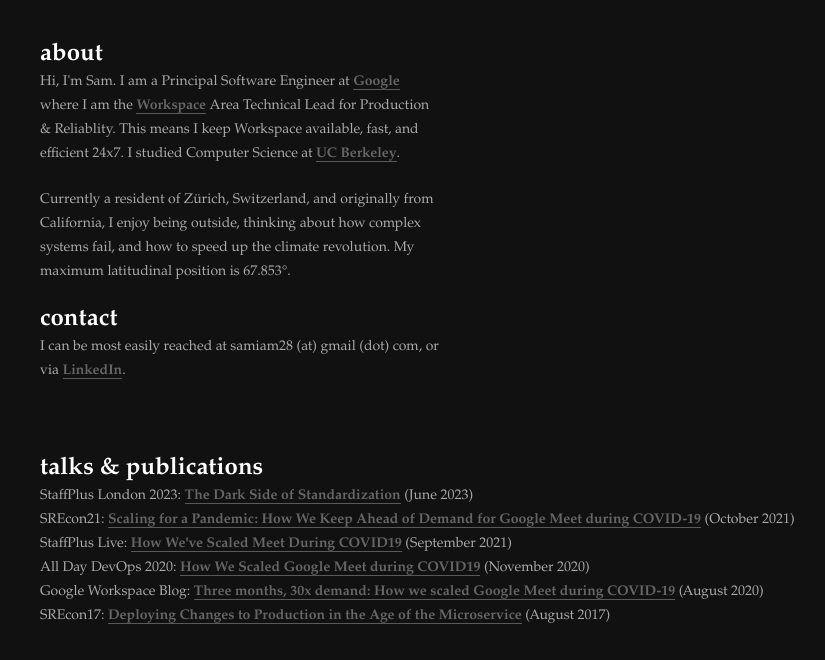
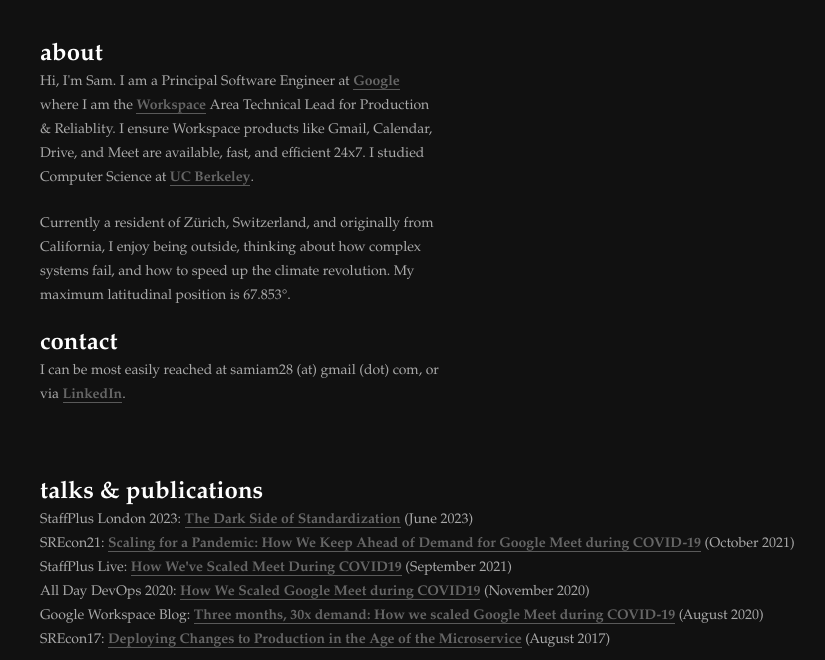
Before and after one commit to samschaevitz/samschaevitz.github.com, a plain HTML site: page index.html in a window 1280 px wide. Shown: the part 140-800 px from the top of the page, without its empty margins (90-915 px from the left). Drawn offline with Linux system fonts and the light colour scheme.

Commit message:
Explain Workspace

```diff
--- a/index.html
+++ b/index.html
@@ -14,7 +14,7 @@
 
 <div id="about">
     <h2>about</h2>
-    <p>	Hi, I'm Sam. I am a Principal Software Engineer at <a href="http://www.google.com">Google</a> where I am the <a href="https://workspace.google.com/">Workspace</a> Area Technical Lead for Production & Reliablity. This means I keep Workspace available, fast, and efficient 24x7. I studied Computer Science at <a href="http://www.berkeley.edu">UC Berkeley</a>.</p>
+    <p>	Hi, I'm Sam. I am a Principal Software Engineer at <a href="http://www.google.com">Google</a> where I am the <a href="https://workspace.google.com/">Workspace</a> Area Technical Lead for Production & Reliablity. I ensure Workspace products like Gmail, Calendar, Drive, and Meet are available, fast, and efficient 24x7. I studied Computer Science at <a href="http://www.berkeley.edu">UC Berkeley</a>.</p>
     <p>Currently a resident of Zürich, Switzerland, and originally from California, I enjoy being outside, thinking about how complex systems fail, and how to speed up the climate revolution. My maximum latitudinal position is 67.853°.</p>
 
     <h2>contact</h2>
```
